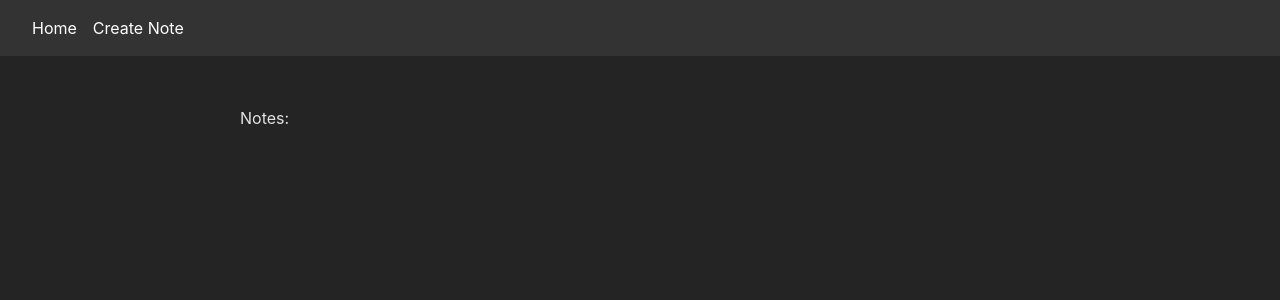
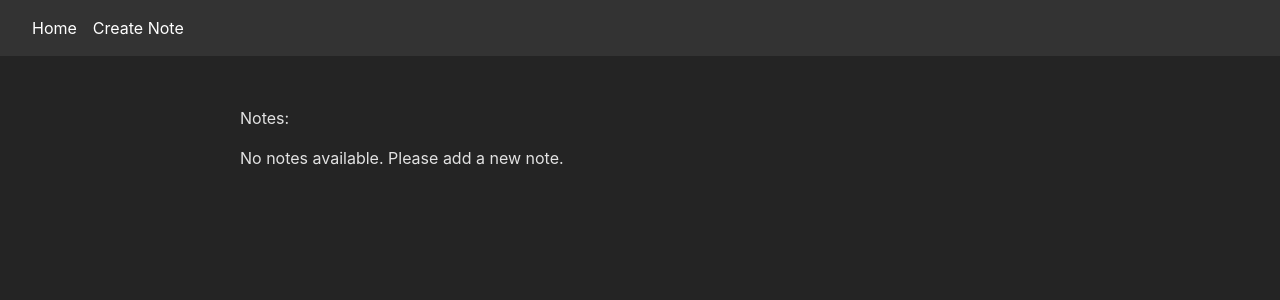
Before and after one commit to zahariev/note-taking-app, a React (Vite) app: page / in a window 1280 px wide. Shown: the top 300 px of the page. Built offline with nearby package versions, Linux system fonts and the light colour scheme.

Commit message:
ref: ButtonDanger as separate component

```diff
--- /dev/null
+++ b/src/components/ButtonDanger.tsx
@@ -0,0 +1,31 @@
+import styled from "styled-components";
+import { darken } from "polished";
+import Button from "./Button"; // Import the general Button
+
+interface ButtonProps {
+  color?: string;
+  backgroundColor?: string;
+  border?: string;
+  padding?: string;
+  fontSize?: string;
+  margin?: string;
+  danger?: boolean; // Added this line
+}
+
+// all values can be set to css values defined in the main style css file
+const StyledButton = styled(Button)<ButtonProps>`
+  background-color: ${(props) => props.backgroundColor || "#FF5733"};
+  &:hover {
+    background-color: ${(props) =>
+      props.backgroundColor
+        ? darken(0.1, props.backgroundColor)
+        : darken(0.1, "#FF5733")}
+`;
+
+const ButtonDanger: React.FC<
+  React.ButtonHTMLAttributes<HTMLButtonElement> & ButtonProps
+> = (props) => {
+  return <StyledButton {...props} />;
+};
+
+export default ButtonDanger;
--- a/src/components/ButtonsContainer.tsx
+++ b/src/components/ButtonsContainer.tsx
@@ -2,7 +2,6 @@ import styled, { css } from "styled-components";
 
 interface ButtonsContainerProps {
   styleProps?: React.CSSProperties;
-  width?: string;
 }
 
 const StyledButtonsContainer = styled.div<ButtonsContainerProps>`
--- a/src/components/ConfirmationDialog.tsx
+++ b/src/components/ConfirmationDialog.tsx
@@ -1,5 +1,5 @@
 import styled from "styled-components";
-import Button from "./button";
+import Button from "./Button";
 
 const DialogOverlay = styled.div`
   position: fixed;
--- a/src/components/button.tsx
+++ b/src/components/button.tsx
@@ -36,8 +36,8 @@ const StyledButton = styled.button<ButtonProps>`
 
 const Button: React.FC<
   React.ButtonHTMLAttributes<HTMLButtonElement> & ButtonProps
-> = (props) => {
-  return <StyledButton {...props} />;
+> = ({ danger, ...props }) => {
+  return <StyledButton danger={danger ? true : undefined} {...props} />;
 };
 
 export default Button;
--- a/src/pages/CreateEditNote.tsx
+++ b/src/pages/CreateEditNote.tsx
@@ -1,11 +1,11 @@
 // src/pages/CreateEditNotePage.tsx
 
-import { useState, useEffect } from "react";
+import { useState } from "react";
 import { useParams, useNavigate } from "react-router-dom";
-import { getNotes, setNote } from "../utils/localStorage";
+import { createNote, getNotes, updateNote } from "../utils/localStorage";
 import { Note } from "../utils/models";
 import styled from "styled-components";
-import Button from "../components/button";
+import Button from "../components/Button";
 import ButtonsContainer from "../components/ButtonsContainer";
 
 const FormContainer = styled.div`
@@ -61,20 +61,13 @@ const StyledButton = styled.button`
 const CreateEditNote: React.FC = () => {
   const { id } = useParams();
   const navigate = useNavigate();
-  const [title, setTitle] = useState("");
-  const [content, setContent] = useState("");
 
-  useEffect(() => {
-    if (id) {
-      const noteToEdit: Note | undefined = getNotes().find(
-        (n: Note) => n.id === id
-      );
-      if (noteToEdit) {
-        setTitle(noteToEdit.title);
-        setContent(noteToEdit.content);
-      }
-    }
-  }, [id]);
+  const existingNote: Note | undefined = id
+    ? getNotes().find((n: Note) => n.id === id)
+    : undefined;
+
+  const [title, setTitle] = useState<string>(existingNote?.title || "");
+  const [content, setContent] = useState<string>(existingNote?.content || "");
 
   const handleSubmit = (e: React.FormEvent<HTMLFormElement>) => {
     e.preventDefault();
@@ -84,14 +77,17 @@ const CreateEditNote: React.FC = () => {
       return;
     }
 
-    const newNote: Note = {
+    const note: Note = {
       id: id || Date.now().toString(),
       title,
       content,
-      date: new Date().toLocaleDateString(),
+      createdAt: existingNote?.createdAt || new Date(),
+      updatedAt: new Date(),
     };
+    console.log("id", id);
 
-    setNote(newNote);
+    if (id) updateNote(note);
+    else createNote(note);
     navigate("/");
   };
 
--- a/src/pages/Home.tsx
+++ b/src/pages/Home.tsx
@@ -47,7 +47,9 @@ const NoteDate = styled.span`
 `;
 
 function Home() {
-  const notes = getNotes();
+  const notes = getNotes().sort((a: Note, b: Note) => {
+    return new Date(b.updatedAt).getTime() - new Date(a.updatedAt).getTime();
+  });
 
   return (
     <NoteListContainer>
@@ -57,12 +59,15 @@ function Home() {
           <NoteItem>
             <NoteTitle>
               {note.title}
-              <NoteDate>{note.date}</NoteDate>{" "}
+              <NoteDate>{note.updatedAt}</NoteDate>{" "}
             </NoteTitle>
             <NotePreview>{note.content.substring(0, 100)}...</NotePreview>
           </NoteItem>
         </StyledLink>
       ))}
+      {notes.length === 0 ? (
+        <p>No notes available. Please add a new note.</p>
+      ) : null}
     </NoteListContainer>
   );
 }
--- a/src/pages/NoteDetails.tsx
+++ b/src/pages/NoteDetails.tsx
@@ -6,8 +6,9 @@ import { Note } from "../utils/models";
 import styled from "styled-components";
 import ConfirmationDialog from "../components/ConfirmationDialog";
 import { useState } from "react";
-import Button from "../components/button";
+import Button from "../components/Button";
 import ButtonsContainer from "../components/ButtonsContainer";
+import ButtonDanger from "../components/ButtonDanger";
 
 const DetailContainer = styled.div`
   max-width: 800px;
@@ -57,9 +58,7 @@ const NoteDetailPage: React.FC = () => {
           Back
         </Button>
         <Button onClick={() => navigate(`/edit/${id}`)}>Edit</Button>
-        <Button danger onClick={confirmDelete}>
-          Delete
-        </Button>
+        <ButtonDanger onClick={confirmDelete}>Delete</ButtonDanger>
       </ButtonsContainer>
       {showDialog && (
         <ConfirmationDialog
```
